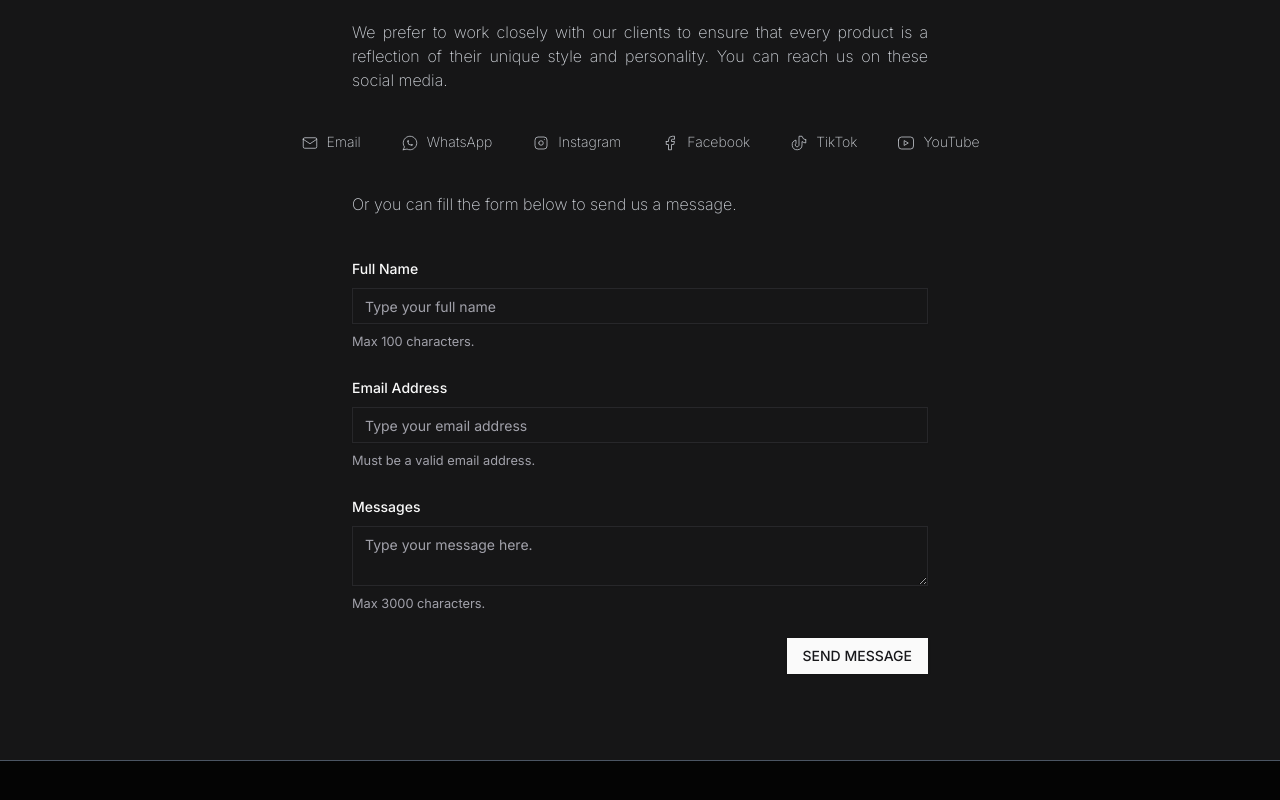
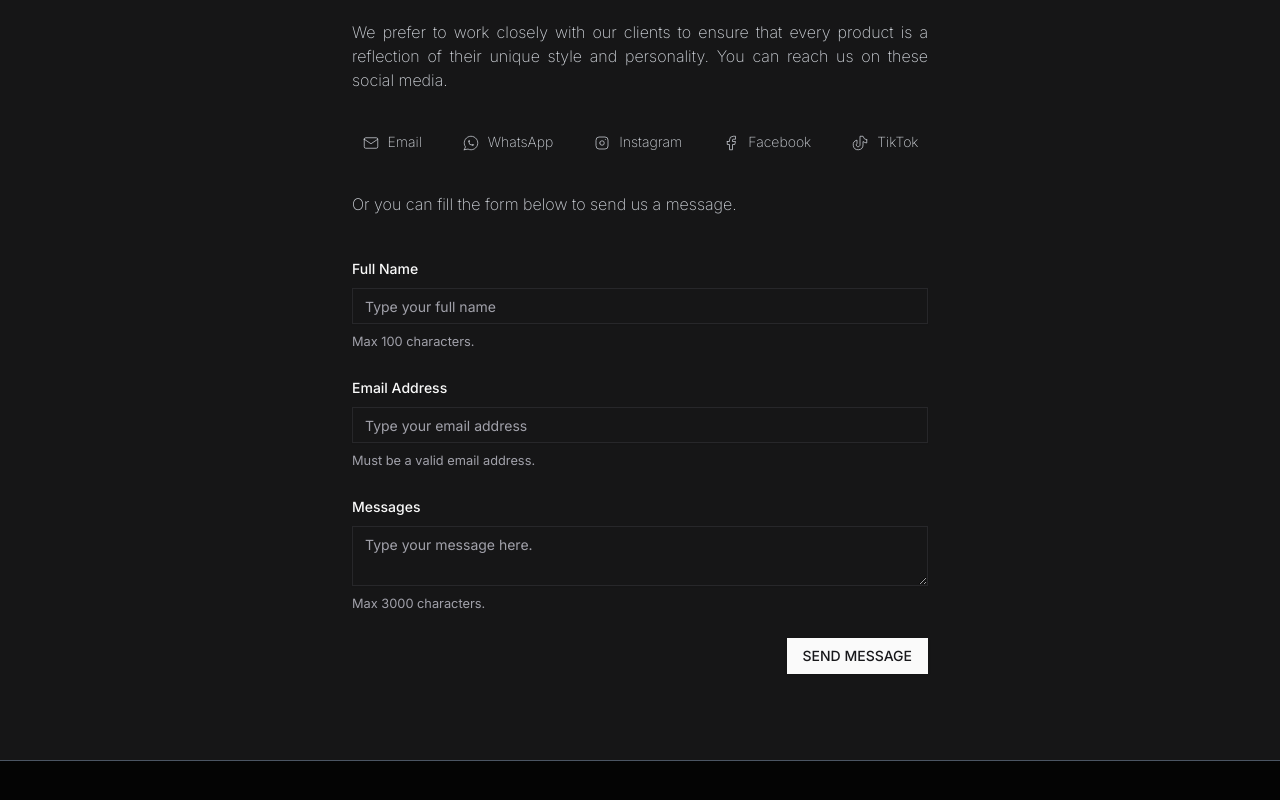
Before and after one commit to ezralazuardy/yuniusmujianto, a Next.js app: page / in a window 1280 px wide. Shown: the part 3555-4355 px from the top of the page. Built offline with nearby package versions, Linux system fonts and the light colour scheme; no server answers.

Commit message:
feat: update

```diff
--- a/components/ui/home/contact.jsx
+++ b/components/ui/home/contact.jsx
@@ -7,7 +7,6 @@ import {
   IconBrandWhatsapp,
   IconBrandInstagram,
   IconBrandFacebook,
-  IconBrandYoutube,
   IconBrandTiktok,
 } from "@tabler/icons-react";
 
@@ -69,20 +68,9 @@ export default function Contact() {
             </div>
           </Link>
         </BlurFade>
-        <BlurFade delay={0.25 + 8 * 0.05} inView>
-          <Link
-            href="https://youtube.com/@yuniusmujiantofashiondesig9646"
-            target="_blank"
-          >
-            <div className="flex gap-2 hover:scale-125 hover:text-white transition-all duration-300 ">
-              <IconBrandYoutube size={18} stroke={1} className="mt-0.5" />
-              <span className="text-sm">YouTube</span>
-            </div>
-          </Link>
-        </BlurFade>
       </div>
       <div className="max-w-xl font-extralight text-md text-gray-300 text-justify w-full mt-10">
-        <BlurFade delay={0.25 + 9 * 0.05} inView>
+        <BlurFade delay={0.25 + 8 * 0.05} inView>
           Or you can fill the form below to send us a message.
         </BlurFade>
       </div>
```
